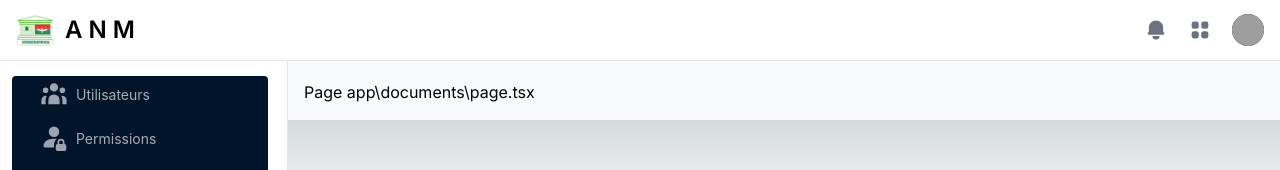
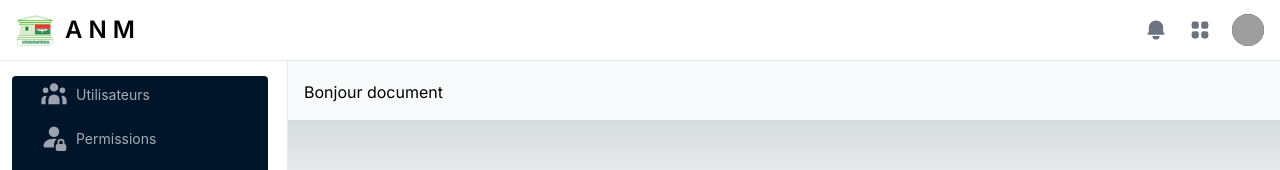
Before and after one commit to WAROL52/carolia-projet, a Next.js app: page /documents in a window 1280 px wide. Shown: the top 170 px of the page. Built offline with nearby package versions, Linux system fonts and the light colour scheme; grey boxes are pictures that could not be loaded.

Commit message:
Update page.tsx
mise a jour d'urgence

```diff
--- a/app/documents/page.tsx
+++ b/app/documents/page.tsx
@@ -4,5 +4,5 @@ type Props = PageComponentProps;
 
 // dossier:\documents
 export default async function Page(props: Props) {
-  return <div>Page app\documents\page.tsx</div>;
+  return <div>Bonjour document</div>;
 }
```
